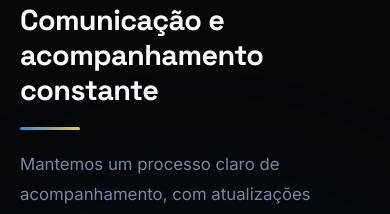
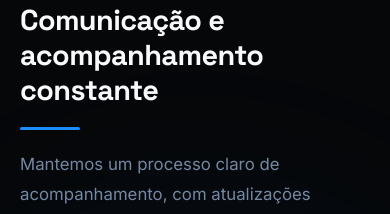
Before and after one commit to Natanas19/digitalIsland, a React (Vite) app: page / in a window 390 px wide. Shown: the part 3800-4014 px from the top of the page. Built offline with nearby package versions, Linux system fonts and the light colour scheme.

Commit message:
style: ajustes de UI mobile e padronização visual

```diff
--- a/src/pages/Home/Home.css
+++ b/src/pages/Home/Home.css
@@ -175,6 +175,7 @@
   height: 2px;
   background: linear-gradient(90deg, var(--color-primary), var(--color-accent));
   z-index: 1;
+  display: none;
 }
 
 .how__num {
--- a/src/pages/Home/Home.jsx
+++ b/src/pages/Home/Home.jsx
@@ -213,7 +213,7 @@ function DiferencialSection() {
           <h2 className="section-title" id="diff-title">
             Comunicação e acompanhamento constante
           </h2>
-          <div className="divider" />
+          <div className="divider divider-" />
           <p className="section-desc">
             Mantemos um processo claro de acompanhamento, com atualizações frequentes,
             organização das ações e transparência em cada etapa do trabalho.
--- a/src/pages/Portfolio/Portfolio.jsx
+++ b/src/pages/Portfolio/Portfolio.jsx
@@ -20,7 +20,7 @@ const CASES = [
     solucao: 'Criamos um site de apresentação + catálogo, configuramos campanhas sazonais no Meta Ads e estruturamos o atendimento via WhatsApp Business.',
     resultado: [
       { val: '+180%', desc: 'aumento em contatos via WhatsApp' },
-      { val: '3.2x',  desc: 'ROAS médio nas campanhas' },
+      { val: '3.2x', desc: 'ROAS médio nas campanhas' },
       { val: '45 dias', desc: 'para resultado consistente' },
     ],
     cor: '#3b9eff',
@@ -37,8 +37,8 @@ const CASES = [
     solucao: 'Posicionamento estratégico nas redes sociais, calendário editorial mensal e campanhas de lead generation no Instagram.',
     resultado: [
       { val: '+220%', desc: 'crescimento de seguidores em 3 meses' },
-      { val: '38',    desc: 'novos agendamentos via Instagram' },
-      { val: 'R$12',  desc: 'custo médio por lead qualificado' },
+      { val: '38', desc: 'novos agendamentos via Instagram' },
+      { val: 'R$12', desc: 'custo médio por lead qualificado' },
     ],
     cor: '#a78bfa',
     emoji: '🧠',
@@ -53,8 +53,8 @@ const CASES = [
     desafio: 'Empresa consolidada sem presença digital. Perdia clientes que pesquisavam online para concorrentes com sites.',
     solucao: 'Site institucional com galeria de obras, depoimentos de clientes, formulário de orçamento e SEO local configurado.',
     resultado: [
-      { val: '+95%',  desc: 'visitas orgânicas em 60 dias' },
-      { val: '22',    desc: 'solicitações de orçamento no 1º mês' },
+      { val: '+95%', desc: 'visitas orgânicas em 60 dias' },
+      { val: '22', desc: 'solicitações de orçamento no 1º mês' },
       { val: '1ª pág', desc: 'no Google para termos locais' },
     ],
     cor: '#f59e0b',
@@ -71,8 +71,8 @@ const CASES = [
     solucao: 'Site com agendamento online, campanhas no Google e Meta, conteúdo de autoridade sobre saúde visual e chatbot para triagem.',
     resultado: [
       { val: '+310%', desc: 'agendamentos online em 4 meses' },
-      { val: '2.8x',  desc: 'retorno sobre investimento em ads' },
-      { val: '-40%',  desc: 'tempo de atendimento por automação' },
+      { val: '2.8x', desc: 'retorno sobre investimento em ads' },
+      { val: '-40%', desc: 'tempo de atendimento por automação' },
     ],
     cor: '#10b981',
     emoji: '👓',
@@ -87,9 +87,9 @@ const CASES = [
     desafio: 'Excelente produto mas comunicação fraca. Dificuldade em mostrar valor para RHs e gestores de grandes empresas.',
     solucao: 'Reposicionamento da comunicação, produção semanal de conteúdo B2B, cases de resultado e sequência de e-mail para leads corporativos.',
     resultado: [
-      { val: '15',    desc: 'novos contratos B2B em 5 meses' },
+      { val: '15', desc: 'novos contratos B2B em 5 meses' },
       { val: '+400%', desc: 'engajamento no LinkedIn' },
-      { val: '8',     desc: 'palestras e convites gerados' },
+      { val: '8', desc: 'palestras e convites gerados' },
     ],
     cor: '#3b9eff',
     emoji: '🎓',
@@ -105,7 +105,7 @@ const CASES = [
     solucao: 'Landing page com portfólio visual e formulário de encomenda, campanha de remarketing e conteúdo de produto no Instagram.',
     resultado: [
       { val: '+270%', desc: 'encomendas via digital' },
-      { val: '4.1x',  desc: 'ROAS nas campanhas de evento' },
+      { val: '4.1x', desc: 'ROAS nas campanhas de evento' },
       { val: '12 dias', desc: 'para primeiro pedido convertido' },
     ],
     cor: '#f472b6',
@@ -181,7 +181,9 @@ export default function Portfolio() {
                 <div className="portfolio__mini-results">
                   {item.resultado.slice(0, 2).map(r => (
                     <div key={r.desc} className="portfolio__mini-stat">
-                      <span style={{ color: item.cor, fontFamily: 'var(--font-heading)', fontWeight: 700 }}>{r.val}</span>
+                      <span style={{ color: 'var(--color-success)', fontFamily: 'var(--font-heading)', fontWeight: 700 }}>
+                        {r.val}
+                      </span>
                       <span>{r.desc}</span>
                     </div>
                   ))}
--- a/src/styles/global.css
+++ b/src/styles/global.css
@@ -197,7 +197,7 @@ h1, h2, h3, h4, h5 {
   width: 60px;
   height: 3px;
   border-radius: 99px;
-  background: linear-gradient(90deg, var(--color-primary), var(--color-accent));
+  background: var(--color-primary);
   margin-block: 1.25rem;
 }
 
@@ -299,6 +299,7 @@ h1, h2, h3, h4, h5 {
   :root {
     --section-py: clamp(3rem, 6vw, 5rem);
     --header-h: 64px;
+    --color-success: #10b981; /* verde moderno (tailwind style) */
   }
 }
 
```
